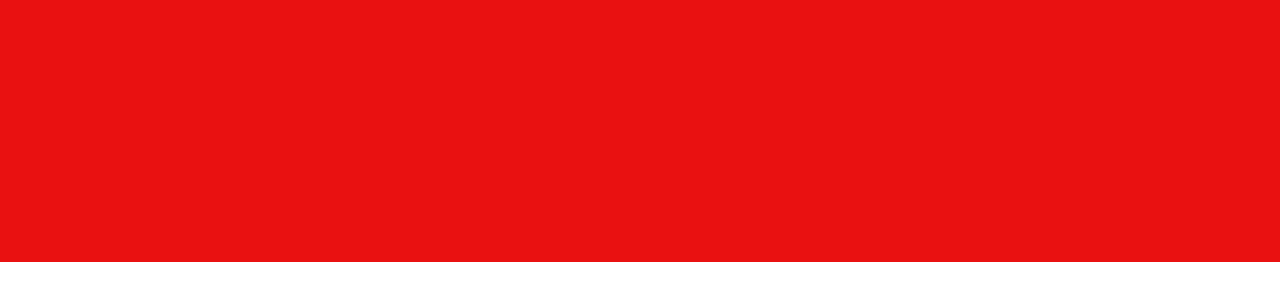
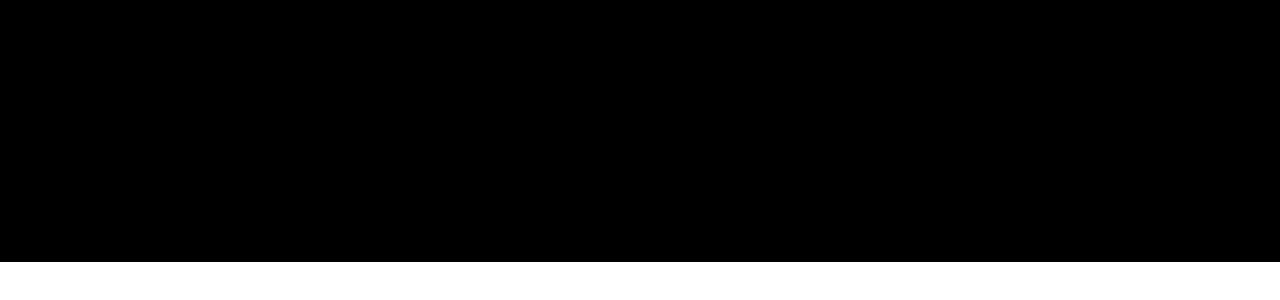
Before and after one commit to brainey16/brainey16.github.io, a plain HTML site: page projects/platformer/index.html in a window 1280 px wide. Shown: the part 488-788 px from the top of the page. Drawn offline with nearby package versions, Linux system fonts and the light colour scheme.

Commit message:
image change

```diff
--- a/projects/platformer/platformer.css
+++ b/projects/platformer/platformer.css
@@ -3,9 +3,9 @@ body {
 }
 
 canvas {
-  background-color:  rgb(233, 17, 17);
+  background-color:  rgb(0, 0, 0)
 }
 
 img {
-  display: none;
+  display: none ;
 }
--- a/projects/platformer/platformer.js
+++ b/projects/platformer/platformer.js
@@ -47,7 +47,7 @@ $(function () {
       createPlatform(1230,530,350,20);
     createPlatform(850,400,200,20);
     createPlatform(400,300,200,20);
-    createPlatform(800,170,200,20)
+    createPlatform(800,100,200,20)
     // TODO 2
     // Create collectables
     // You must decide on the collectable type, the x position, the y position, the gravity, and the bounce strength
@@ -56,7 +56,7 @@ $(function () {
     createCollectable("diamond", 900, 300, 20, 0.5);
     createCollectable("grace", 500, 200);
     createCollectable("steve", 900, 300);
-    createCollectable("max",900,50);
+    createCollectable("database",900,50);
     // TODO 3
     // Create cannons
     // You must decide the wall you want the cannon on, the position on the wall, and the time between shots in milliseconds
--- a/projects/platformer/setup.js
+++ b/projects/platformer/setup.js
@@ -3,7 +3,7 @@ const walkAcceleration = 2.5; // how much is added to the speed each frame
 const gravity = 0.5; // how much is subtracted from speedY each frame
 const friction = 1.5; // how much the player is slowed each frame
 const maxSpeed = 8; // maximum horizontal speed, not vertical
-const playerJumpStrength = 12; // this is subtracted from the speedY each jump
+const playerJumpStrength = 15; // this is subtracted from the speedY each jump
 const projectileSpeed = 8; // the speed of projectiles
 
 /////////////////////////////////////////////////
@@ -11,7 +11,7 @@ const projectileSpeed = 8; // the speed of projectiles
 /////////////////////////////////////////////////
 
 // Base game variables
-const frameRate = 60;
+const frameRate = 120;
 const playerScale = 0.8; //makes the player just a bit smaller. Doesn't affect the hitbox, just the image
 
 // Player variables
@@ -91,10 +91,10 @@ let halleImage;
 let animationDetails = {};
 
 var collectableList = {
-  database: { image: "images/collectables/database.png" },
-  diamond: { image: "images/collectables/diamond-head.png" },
-  grace: { image: "images/collectables/grace-head.png" },
+  database: { image: "https://upload.wikimedia.org/wikipedia/commons/6/6f/SpongeBob_eyes.png" },
+  diamond: { image: "https://youtooz.com/cdn/shop/products/sb_nailonheadpatrick_characterai_el_779x1000trim_min-46a6.png?v=1682023304" },
+  grace: { image: "https://i1.sndcdn.com/avatars-1BMb0EoxsnwYJBh7-LNZ2BA-t500x500.jpg" },
   kennedi: { image: "images/collectables/kennedi-head.png" },
   max: { image: "images/collectables/max-head.png" },
-  steve: { image: "images/collectables/steve-head.png" },
+  steve: { image: "https://www.carlogos.org/car-logos/maserati-logo-2006.png" },
 };
```
Also changed, not shown: style.css (line endings or trailing spaces).
